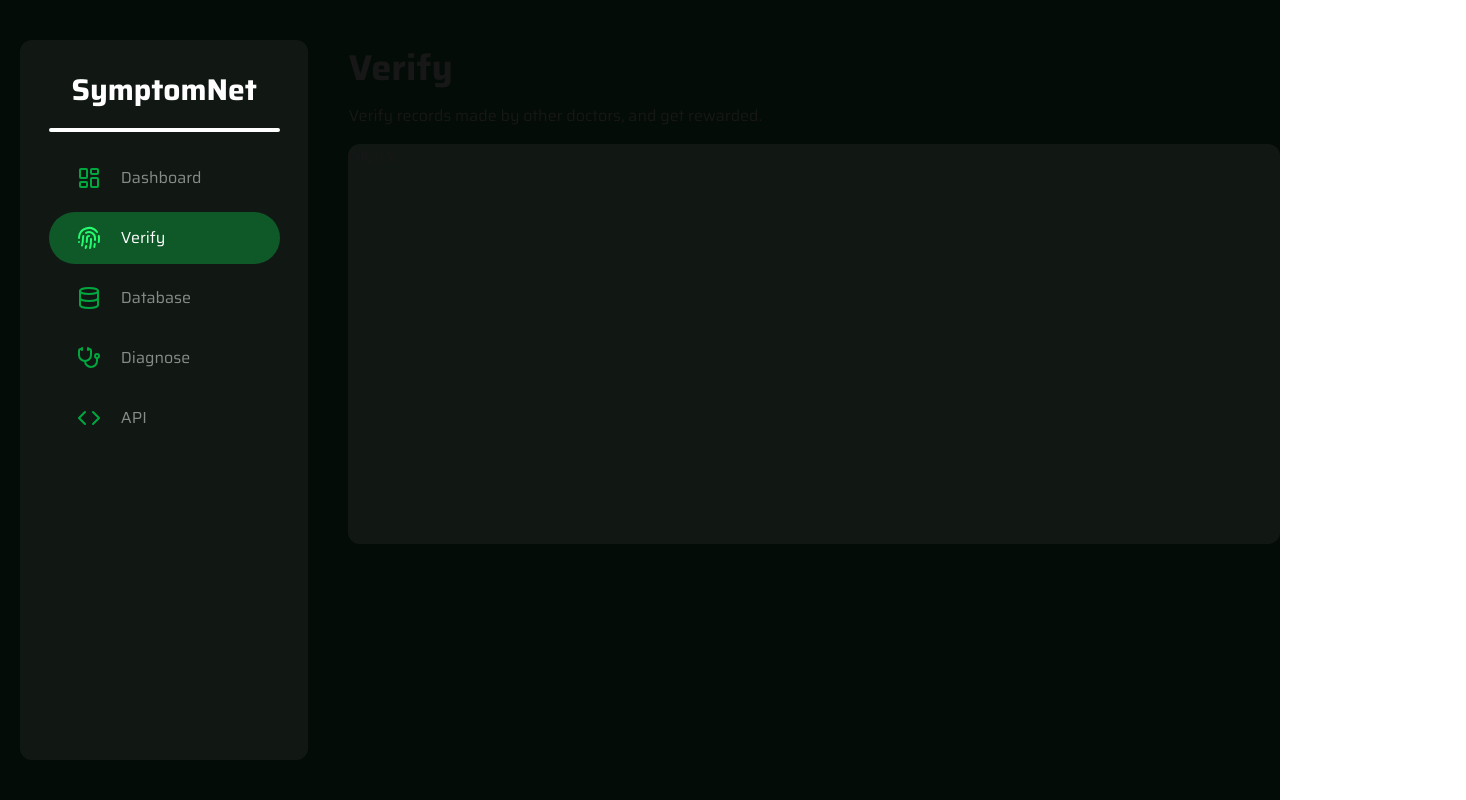
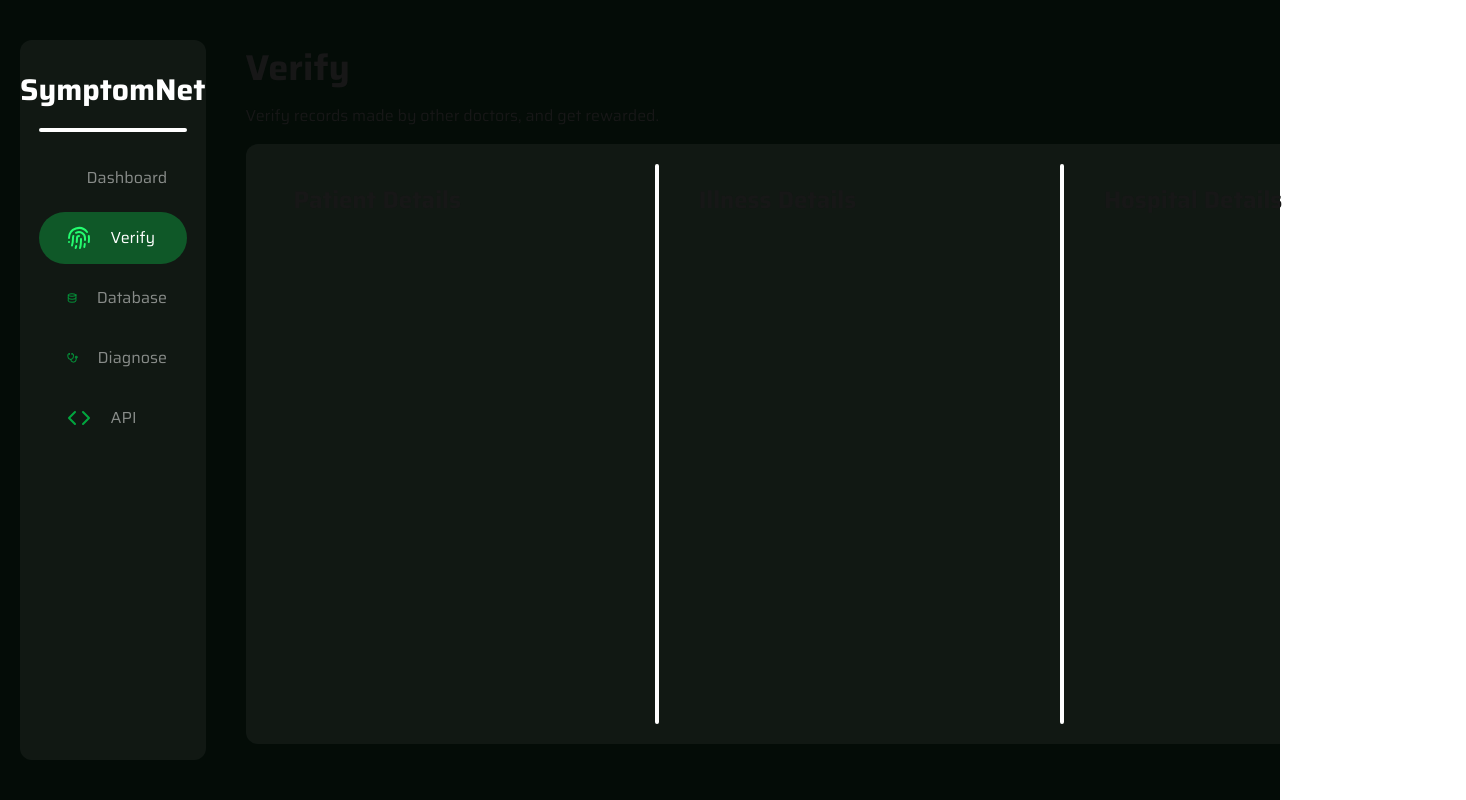
Before and after one commit to SymptomNet/SymptomNet, a Next.js app: page /verify in a window 1280 px wide. Shown: the whole page, 1466 px wide, since content can reach past the window. Built offline with nearby package versions, Linux system fonts and the light colour scheme.

Commit message:
feat: ui

```diff
--- a/src/app/database/page.js
+++ b/src/app/database/page.js
@@ -0,0 +1,19 @@
+import Sidebar from "@/components/Sidebar";
+
+export default function SymptomNetAPI() {
+
+  return (
+    <div className="flex flex-col h-screen w-screen bg-[#040c07]
+    justify-center items-center">
+      <div className="flex flex-row p-5 space-x-5 w-full h-[95%] items-center">
+        <Sidebar />
+        <div className="flex flex-col w-full h-full space-x-5 ">
+          <div className="flex flex-col items-start w-full pt-2 px-5">
+            <div className="font-bold text-4xl">Database</div>
+            <div className="py-4">Look for illnesses in the mainnet.</div>
+          </div>
+        </div>
+      </div>
+    </div>
+  );
+}
--- a/src/app/diagnose/page.js
+++ b/src/app/diagnose/page.js
@@ -37,7 +37,7 @@ function ResultBox({ text , rank }) {
 function SymptomBox({ text, onDelete, onChange }) {
   return (
     <motion.div className="relative flex items-center justify-start px-2 py-3
-    w-full min-h-28 bg-[#d2e8da] rounded-xl"
+    w-full min-h-28 bg-white/5 rounded-xl"
     initial={{
       opacity: 0,
       translateX: -200,
@@ -50,7 +50,7 @@ function SymptomBox({ text, onDelete, onChange }) {
       opacity: 0,
     }}
     >
-      <textarea className="w-[80%] min-h-22 h-full text-black p-2 focus:outline-none"
+      <textarea className="w-[80%] min-h-22 h-full text-white p-2 focus:outline-none"
       defaultValue={text}
       placeholder="My patient is..."
       onChange={(e) => onChange(e.target.value)}
--- a/src/app/page.js
+++ b/src/app/page.js
@@ -29,7 +29,7 @@ function Login() {
 
   return (
     <div className="flex flex-col space-y-12 w-2/6 h-64 items-center
-    justify-center bg-[#d2e8da]/50 rounded-xl shadow-2xl/50 shadow-[#24fc6f]">
+    justify-center bg-white/5 rounded-xl shadow-2xl/20 shadow-[#24fc6f]">
       <div className="flex text-white font-semibold text-4xl">Login</div>
       <WorldIDLogin onSuccess={onLoginSuccess}/>
     </div>
--- a/src/app/symptomnet-api/page.js
+++ b/src/app/symptomnet-api/page.js
@@ -0,0 +1,19 @@
+import Sidebar from "@/components/Sidebar";
+
+export default function SymptomNetAPI() {
+
+  return (
+    <div className="flex flex-col h-screen w-screen bg-[#040c07]
+    justify-center items-center">
+      <div className="flex flex-row p-5 space-x-5 w-full h-[95%] items-center">
+        <Sidebar />
+        <div className="flex flex-col w-full h-full space-x-5 ">
+          <div className="flex flex-col items-start w-full pt-2 px-5">
+            <div className="font-bold text-4xl">API</div>
+            <div className="py-4">Access the raw data via our API.</div>
+          </div>
+        </div>
+      </div>
+    </div>
+  );
+}
--- a/src/app/verify/page.js
+++ b/src/app/verify/page.js
@@ -52,13 +52,25 @@ export default function Verify() {
     justify-center items-center">
       <div className="flex flex-row p-5 space-x-5 w-full h-[95%] items-center">
         <Sidebar />
-        <div className="flex flex-col w-full h-full space-x-5 ">
-          <div className="flex flex-col items-start w-full pt-2 px-5">
-            <div className="font-bold text-4xl">Verify</div>
-            <div className="py-4">Verify records made by other doctors, and get rewarded.</div>
-          </div>
-          <div className="w-full h-100 bg-white/5 rounded-xl mx-5">
-            NIgga!
+        <div className="flex flex-col w-full h-full space-x-5">
+          <div className="flex flex-col w-full h-full px-5">
+            <div className="flex flex-col items-start w-full pt-2">
+              <div className="font-bold text-4xl">Verify</div>
+              <div className="py-4">Verify records made by other doctors, and get rewarded.</div>
+            </div>
+            <div className="flex flex-row justify-start w-full h-150 bg-white/5 rounded-xl pl-7 py-5">
+              <div className="flex flex-col w-96 justify-start p-5">
+                <div className="font-bold text-2xl">Patient Details</div>
+              </div>
+              <div className="w-1 h-full bg-white rounded-xl mx-5"/>
+              <div className="flex flex-col w-96 justify-start p-5">
+                <div className="font-bold text-2xl">Illness Details</div>
+              </div>
+              <div className="w-1 h-full bg-white rounded-xl mx-5"/>
+              <div className="flex flex-col w-96 justify-start p-5">
+                <div className="font-bold text-2xl">Hospital Details</div>
+              </div>
+            </div>
           </div>
         </div>
       </div>
```
